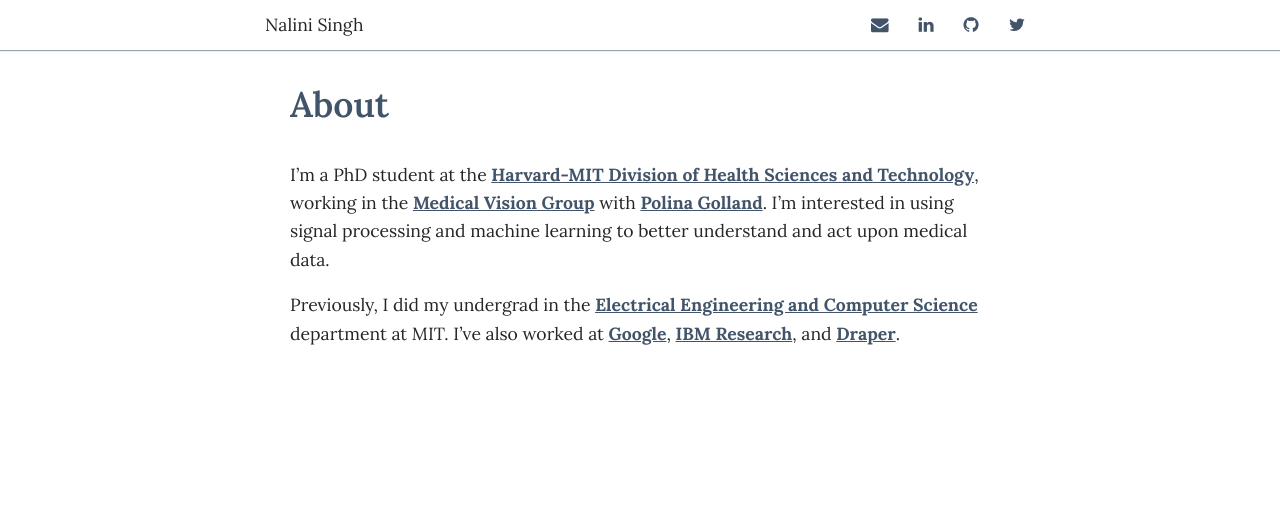
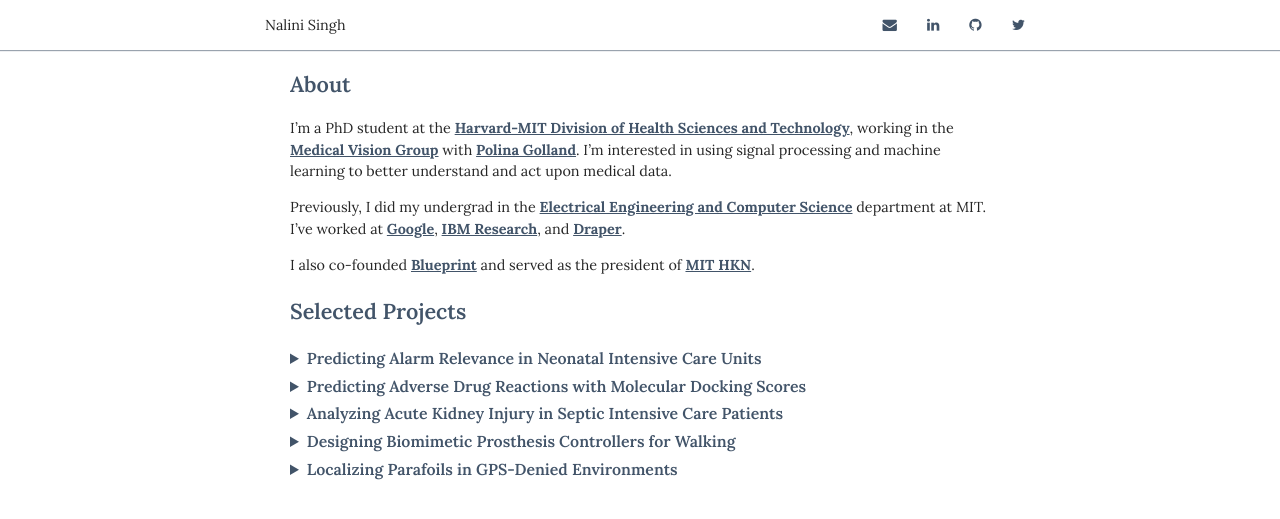
Before and after one commit to nalinimsingh/nalinimsingh.github.io, a Jekyll site: the page built from index.html, in a window 1280 px wide. Shown: the top 519 px of the page. Built offline with Jekyll 4.4.1, drawn with Linux system fonts in a browser that asks for light colours; nearby versions of some CDN libraries.

Commit message:
Add projects

```diff
--- a/_config.yml
+++ b/_config.yml
@@ -12,4 +12,3 @@
 markdown: kramdown
 kramdown:
   input: GFM
-  parse_block_html: true
--- a/_pages/index.md
+++ b/_pages/index.md
@@ -1,4 +1,64 @@
 ## About
 I'm a PhD student at the [Harvard-MIT Division of Health Sciences and Technology](https://hst.mit.edu/academics/memp), working in the [Medical Vision Group](groups.csail.mit.edu/vision/medical-vision/) with [Polina Golland](http://people.csail.mit.edu/polina/). I'm interested in using signal processing and machine learning to better understand and act upon medical data.
 
-Previously, I did my undergrad in the [Electrical Engineering and Computer Science](http://www.eecs.mit.edu/) department at MIT. I've also worked at [Google](http://www.google.com), [IBM Research](http://www.research.ibm.com), and [Draper](http://www.draper.com/).
+Previously, I did my undergrad in the [Electrical Engineering and Computer Science](http://www.eecs.mit.edu/) department at MIT. I've worked at [Google](http://www.google.com), [IBM Research](http://www.research.ibm.com), and [Draper](http://www.draper.com/).
+
+I also co-founded [Blueprint](https://blueprint.hackmit.org) and served as the president of [MIT HKN](https://hkn.mit.edu).
+
+## Selected Projects
+
+<details>
+<summary>
+Predicting Alarm Relevance in Neonatal Intensive Care Units
+</summary>
+<div class='fulltext' markdown="1">
+Bedside monitors alert clinicians of adverse events in Neonatal Intensive Care Unit (NICU) patients. However, high false alarm rates in these devices desensitize NICU staff to useful warnings. We developed classifiers that use physiologic waveform data to predict alarm relevance and could be used to silence unnecessary alarms.
+_Paper to appear._
+</div>
+</details>
+
+<details>
+<summary>
+Predicting Adverse Drug Reactions with Molecular Docking Scores
+</summary>
+<div class='fulltext' markdown="1">
+Adverse Drug Reactions (ADRs) produce an estimated 700,000 ER visits each year in the United States. We developed models that use only structural drug information to predict ADRs, enabling ADR identification _before_ experimental testing in patients.
+_Paper to Appear._
+</div>
+</details>
+
+<details>
+<summary>
+
+Analyzing Acute Kidney Injury in Septic Intensive Care Patients
+</summary>
+<div class='fulltext' markdown="1">
+Acute Kidney Injury (AKI) is associated with increased mortality in septic patients. We performed a retrospective cohort study to analyze mean arterial blood pressure as a predictor of AKI.
+<br>
+[Code](https://github.com/nalinimsingh/HST.953-AKI-Prediction){:target="_blank"}
+</div>
+</details>
+
+<details>
+<summary>
+Designing Biomimetic Prosthesis Controllers for Walking
+</summary>
+<div class='fulltext' markdown="1">
+We designed and modeled a state space controller for prosthesis-aided walking based on motion capture data from animal experiment subjects. The resulting controller yielded gait parameters within 7% of biological values.
+<br>
+**2nd Place Oral Presentation, EECSCon 2016**.
+<br>
+[Presentation](docs/prosthesis.pdf){:target="_blank"}
+</div>
+</details>
+
+<details markdown="1">
+<summary>
+Localizing Parafoils in GPS-Denied Environments
+</summary>
+<div class='fulltext' markdown="1">
+The Army is developing airdrop systems capable of delivering supplies to troops in environments where GPS data is unavailable due to jamming, spoofing, or poor satellite visibility. We developed computer vision algorithms for parafoil localization and navigation that require only monocular camera imagery and inertial sensor data.
+<br>
+[Paper](https://arc.aiaa.org/doi/abs/10.2514/6.2017-3723){:target="_blank"}
+</div>
+</details>
--- a/_sass/_layout.scss
+++ b/_sass/_layout.scss
@@ -2,8 +2,8 @@
 	margin: 0;
 	color: $font-color;
 	font-family: $font-style;
-	font-size: 1.1em;
-	line-height: 1.6;
+	font-size: 0.9em;
+	line-height: 1.5;
 	-webkit-font-smoothing: antialiased;
 }
 h1,
@@ -12,7 +12,6 @@
 	font-weight: 600;
 	color: $heading-font-color;
 	font-family: $heading-font;
-	line-height: 1.5;
 }
 h1 {
 	color: $main;
@@ -24,7 +23,11 @@
 	}
 }
 h2 {
-	font-size: 2em;
+	font-size: 1.5em;
+	line-height: 1.5;
+}
+h3 {
+	font-size: 1em;
 }
 a,
 a:visited {
@@ -51,9 +54,16 @@
 	max-width: $content-width;
 	margin: 0 auto;
 }
+article {
+	display: inline-block
+}
 .container {
 	max-width: $content-width;
 	margin: 0 auto;
+}
+.profile {
+	display: inline;
+	max-width: 200px;
 }
 /* Navbar */
 nav {
@@ -108,3 +118,18 @@
 		}
 	}
 }
+/* Summaries */
+summary {
+	font-weight: 600;
+	color: $heading-font-color;
+	font-family: $heading-font;
+	line-height: 1.75;
+	outline: none;
+	font-size: 1.1em;
+}
+.fulltext {
+	margin-left: 30px;
+	p {
+		padding: 0px 10px;
+	}
+}
```
Also changed, not shown: 2 other files.
